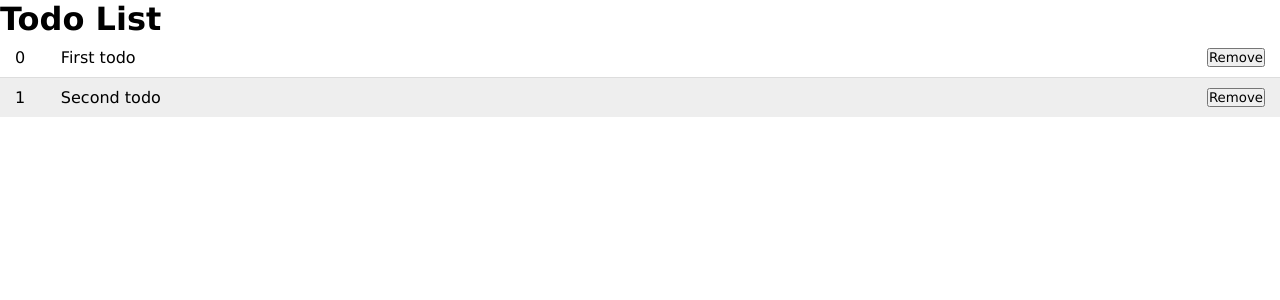
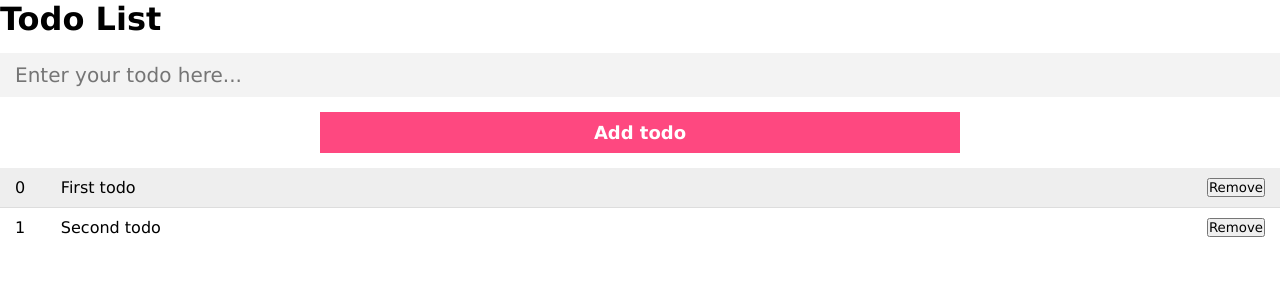
Before and after one commit to savin2001/angular-todo-app, an Angular app: page / in a window 1280 px wide. Shown: the top 300 px of the page. Built offline with nearby package versions, Linux system fonts and the light colour scheme.

Commit message:
Todo apps can now be added to the list

```diff
--- a/src/app/app.module.ts
+++ b/src/app/app.module.ts
@@ -1,5 +1,7 @@
 import { NgModule } from '@angular/core';
+import { FormsModule } from '@angular/forms';
 import { BrowserModule } from '@angular/platform-browser';
+
 
 import { AppComponent } from './app.component';
 import { TodosComponent } from './components/todos/todos.component';
@@ -10,7 +12,8 @@
     TodosComponent
   ],
   imports: [
-    BrowserModule
+    BrowserModule,
+    FormsModule,
   ],
   providers: [],
   bootstrap: [AppComponent]
--- a/src/app/components/todos/todos.component.css
+++ b/src/app/components/todos/todos.component.css
@@ -35,7 +35,7 @@
 }
 .todo-submit {
   display: block;
-  width: 100%;
+  width: 50%;
   appearance: none;
   border: none;
   outline: none;
--- a/src/app/components/todos/todos.component.html
+++ b/src/app/components/todos/todos.component.html
@@ -1,4 +1,14 @@
 <div class="todos">
+  <form (submit)="addTodo()">
+    <input
+      type="text"
+      name="inputTodo"
+      class="todo-input"
+      placeholder="Enter your todo here... "
+      [(ngModel)]="inputTodo"
+    />
+    <input type="submit" value="Add todo" class="todo-submit" />
+  </form>
   <div
     *ngFor="let todo of todos; let i = index"
     class="todo {{ todo.completed ? 'done' : '' }}"
--- a/src/app/components/todos/todos.component.ts
+++ b/src/app/components/todos/todos.component.ts
@@ -9,6 +9,10 @@
 export class TodosComponent implements OnInit {
   // This is a declaration of an array todos made up of objects called Todo
   todos!: Todo[];
+
+  // This is the input value
+  inputTodo: string = '';
+
   constructor() {}
 
   ngOnInit(): void {
@@ -36,7 +40,15 @@
 
   // Deleting the todo
   deleteTodo(id: number) {
-    this.todos = this.todos.filter((value, index) => index !== id )
+    this.todos = this.todos.filter((value, index) => index !== id);
   }
 
+  // Adding new todo to the todos array
+  addTodo() {
+    this.todos.push({
+      content: this.inputTodo,
+      completed: false,
+    });
+    this.inputTodo = ''
+  }
 }
```
